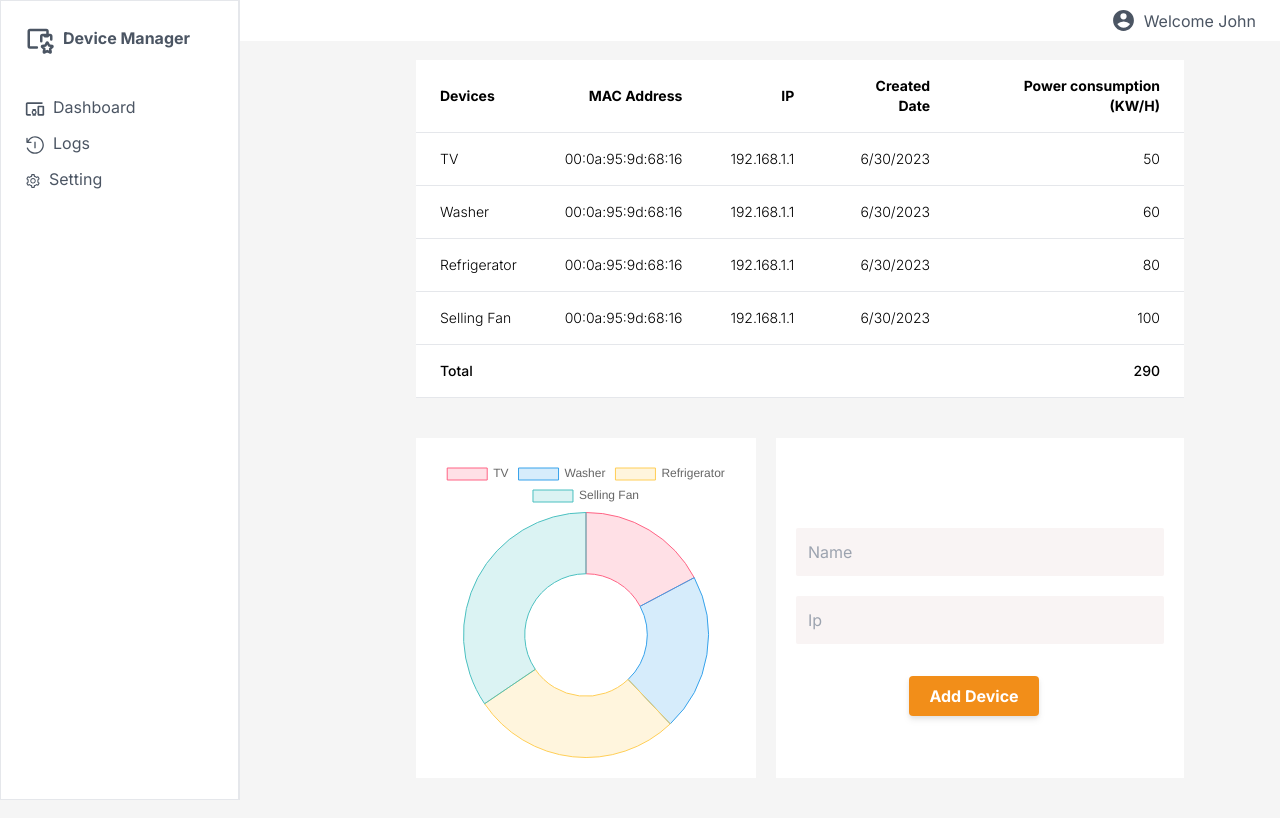
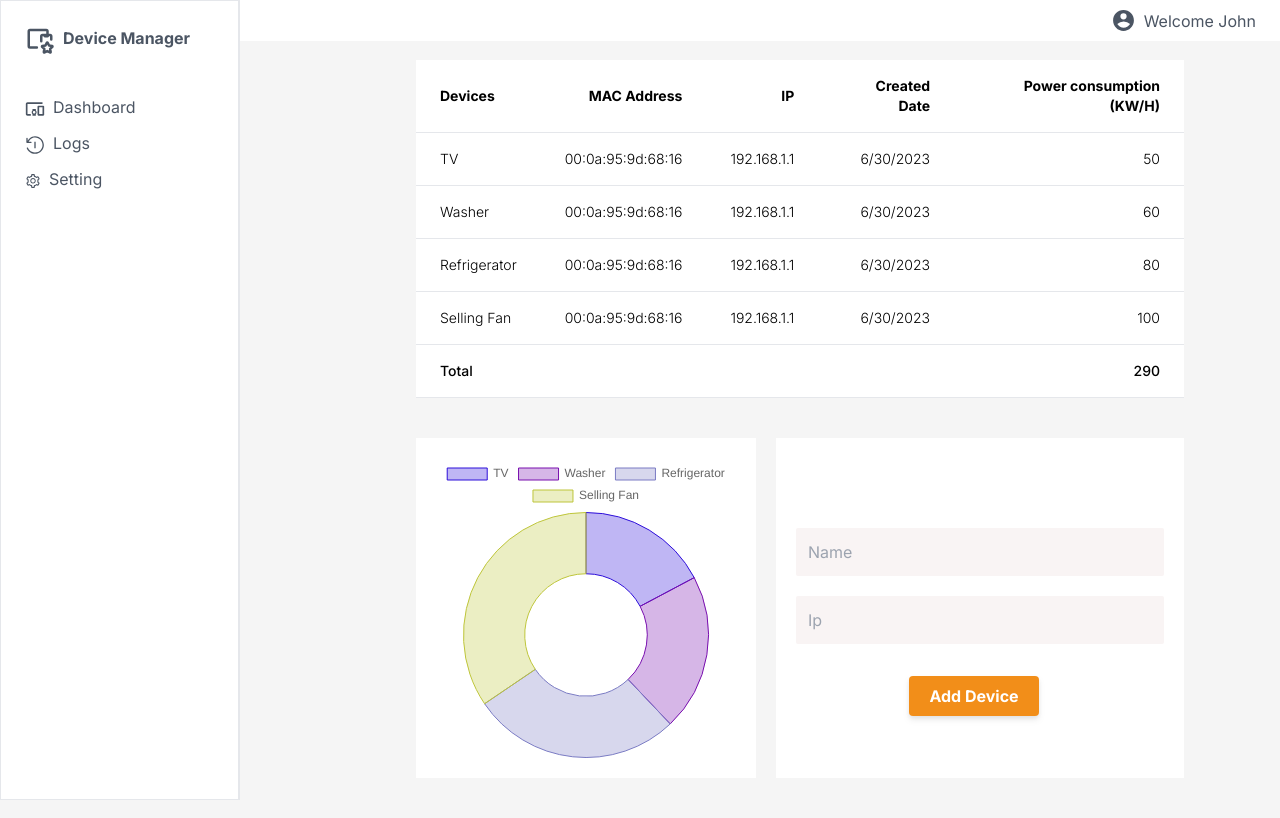
Before and after one commit to toannvbss/soiot-device-management, a Next.js app: page /admin/dashboard in a window 1280 px wide. Built offline with nearby package versions, Linux system fonts and the light colour scheme.

Commit message:
Change chart color logic

```diff
--- a/app/admin/dashboard/PowerConsumptionChart.tsx
+++ b/app/admin/dashboard/PowerConsumptionChart.tsx
@@ -6,14 +6,16 @@ import { Doughnut } from 'react-chartjs-2';
 
 ChartJS.register(ArcElement, Tooltip, Legend);
 
-const colors = [
-  { bg: 'rgba(255, 99, 132, 0.2)', border: 'rgba(255, 99, 132, 1)' },
-  { bg: 'rgba(54, 162, 235, 0.2)', border: 'rgba(54, 162, 235, 1)' },
-  { bg: 'rgba(255, 206, 86, 0.2)', border: 'rgba(255, 206, 86, 1)' },
-  { bg: 'rgba(75, 192, 192, 0.2)', border: 'rgba(75, 192, 192, 1)' },
-  { bg: 'rgba(153, 102, 255, 0.2)', border: 'rgba(153, 102, 255, 1)' },
-  { bg: 'rgba(255, 159, 64, 0.2)', border: 'rgba(255, 159, 64, 1)' },
-];
+function getRandomColorPair(): {bgColor: string, borderColor: string} {
+  const red = Math.floor(Math.random() * 256);
+  const green = Math.floor(Math.random() * 256);
+  const blue = Math.floor(Math.random() * 256);
+
+  const bgColor = `rgba(${red}, ${green}, ${blue}, 0.3)`;
+  const borderColor = `rgba(${red}, ${green}, ${blue}, 1)`;
+
+  return { bgColor, borderColor };
+}
 
 export default function PowerConsumptionChart() {
   const dashboardContext = useContext(DashboardContext);
@@ -21,15 +23,28 @@ export default function PowerConsumptionChart() {
 
   useEffect(() => {
     if (dashboardContext) {
+      const labels: string[] = [];
+      const powerConsumptionData: number[] = [];
+      const backgroundColor: string[] = [];
+      const borderColor: string[] = [];
+
+      dashboardContext.devices.forEach((device: IDevice) => {
+        labels.push(device.name);
+        powerConsumptionData.push(device.powerConsumption);
+        const colorPairs = getRandomColorPair();
+        backgroundColor.push(colorPairs.bgColor);
+        borderColor.push(colorPairs.borderColor);
+      })
+
       setPowerData(
         {
-          labels: dashboardContext.devices.map((device: IDevice) => device.name),
+          labels,
           datasets: [
             {
               label: 'Power Consumption',
-              data: dashboardContext.devices.map((device: IDevice) => device.powerConsumption),
-              backgroundColor: colors.map(color => color.bg),
-              borderColor: colors.map(color => color.border),
+              data: powerConsumptionData,
+              backgroundColor,
+              borderColor,
               borderWidth: 1,
             },
           ],
--- a/app/api/devices/route.js
+++ b/app/api/devices/route.js
@@ -33,7 +33,7 @@ export async function POST(request) {
         id++;
         const createdDate = '2023-06-30';
         const macAddress = '00:0a:95:9d:68:16';
-        const powerConsumption = 0;
+        const powerConsumption = 10;
         const newDevice = { id, name, macAddress, ip, createdDate, powerConsumption };
         devices.push(newDevice);
         return createResponse('Device added successfully', true, newDevice);
```
